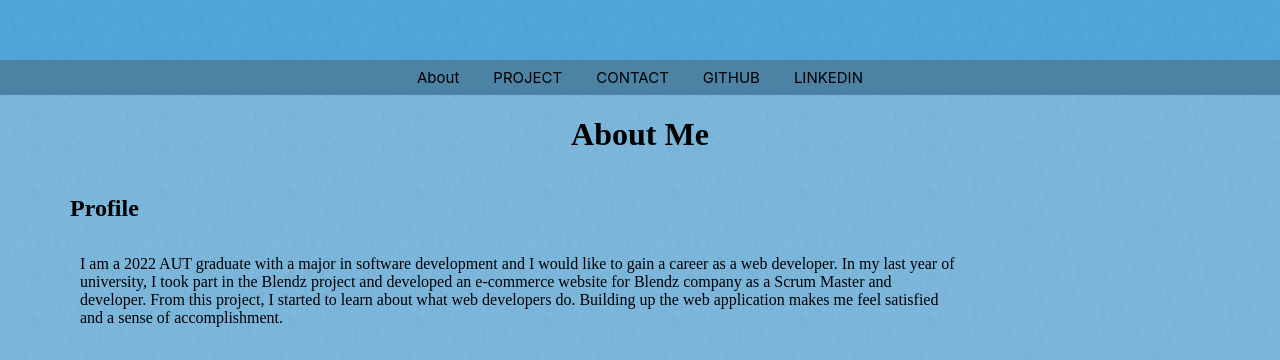
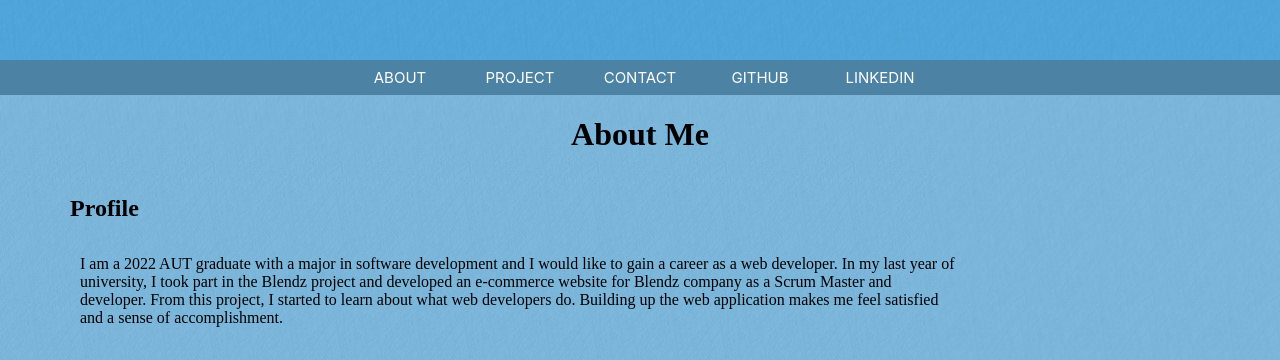
Before and after one commit to Jason-5-37/JWeb, a React (Create React App) app: page / in a window 1280 px wide. Shown: the part 440-800 px from the top of the page. Built offline with nearby package versions, Linux system fonts and the light colour scheme.

Commit message:
change react version to v17

```diff
--- a/package.json
+++ b/package.json
@@ -7,8 +7,8 @@
     "@testing-library/react": "^13.4.0",
     "@testing-library/user-event": "^13.5.0",
     "animate.css": "^4.1.1",
-    "react": "^18.2.0",
-    "react-dom": "^18.2.0",
+    "react": "^17.0.2",
+    "react-dom": "^17.0.2",
     "react-router-dom": "^5.0.1",
     "react-scripts": "5.0.1",
     "styled-components": "^5.3.5",
--- a/src/App.js
+++ b/src/App.js
@@ -9,11 +9,11 @@ class App extends Component {
   render() {
     return (
       <>
+      <Router>
       <Header/>
-      <Router>
       <Switch>
         <Route exact path="/" component={About} />
-        <Route exact path="/project" component={Project} />
+        <Route path="/project" component={Project} />
       </Switch>
       </Router>
       </>
--- a/src/components/header/header.css
+++ b/src/components/header/header.css
@@ -9,24 +9,23 @@
 #Pic
 {
     height: 500px;
-    top: 0px;
-    left: 0px;
-    right: 0px;
     padding:0px;
     margin:0px;
     background-color: #000000;
     background:url(../../img/群青.jpg);
 }
 
-#NarBar
+#Bar
 {
     height: 35px;
-    padding: 0px 400px;
     background-color: #4c82a3;
+}
 
+#NavBar
+{
+    width: 600px;
+    margin:auto;
     display: flex;
-
-
     font-family: 'Inter';
     font-style: normal;
     font-weight: 400;
@@ -37,5 +36,9 @@
 
 #NarItem
 {
+    width: 200px;
     margin: auto;
+    color: #ffff;
+    text-align: center;
+    text-decoration:none;
 }
--- a/src/components/header/index.js
+++ b/src/components/header/index.js
@@ -1,18 +1,21 @@
 import React, { Component } from "react";
 import 'animate.css';
 import './header.css';
+import { NavLink } from 'react-router-dom';
 
 class Header extends Component {
     render() {
         return (
             <>
             <div id = "Pic"/>
-            <div id = "NarBar">
-                <div id = "NarItem" className="animate__animated animate__fadeInTopLeft">About</div>
-                <div id = "NarItem" className="animate__animated animate__fadeInTopLeft">PROJECT</div>
-                <div id = "NarItem" className="animate__animated animate__fadeInTopLeft">CONTACT</div>
-                <div id = "NarItem" className="animate__animated animate__fadeInTopLeft">GITHUB</div>
-                <div id = "NarItem" className="animate__animated animate__fadeInTopLeft">LINKEDIN</div>
+            <div id = "Bar">
+                <div id="NavBar">
+                    <NavLink to= "/" id = "NarItem" className="animate__animated animate__fadeInTopLeft">ABOUT</NavLink>
+                    <NavLink to="/project" id = "NarItem" className="animate__animated animate__fadeInTopLeft">PROJECT</NavLink>
+                    <div id = "NarItem" className="animate__animated animate__fadeInTopLeft">CONTACT</div>
+                    <div id = "NarItem" className="animate__animated animate__fadeInTopLeft">GITHUB</div>
+                    <div id = "NarItem" className="animate__animated animate__fadeInTopLeft">LINKEDIN</div>
+                </div>
             </div>
             </>
             )
```
Also changed, not shown: 1 other file (tests, documents, lock files or other folders).
